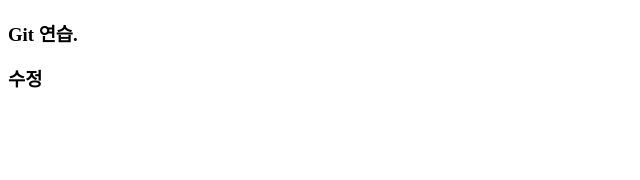
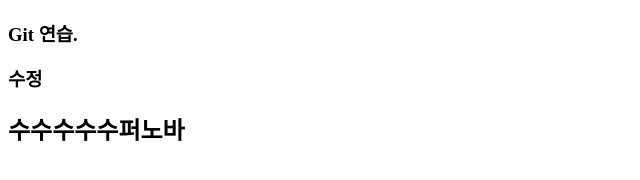
Before and after one commit to Archi009/HTML, a plain HTML site: page index.html in a window 1280 px wide. Shown: the whole page, without its empty margins (0-640 px from the left). Drawn offline with Linux system fonts and the light colour scheme.

Commit message:
Update index.html

```diff
--- a/index.html
+++ b/index.html
@@ -9,5 +9,6 @@
   <h3>Git 연습.</h3>
   <!-- 수정된 파일도 이력 등록 : unstage -> stage -> commit -> push -->
   <h3>수정</h3>
+  <h2>수수수수수퍼노바</h2>
 </body>
 </html>
```
